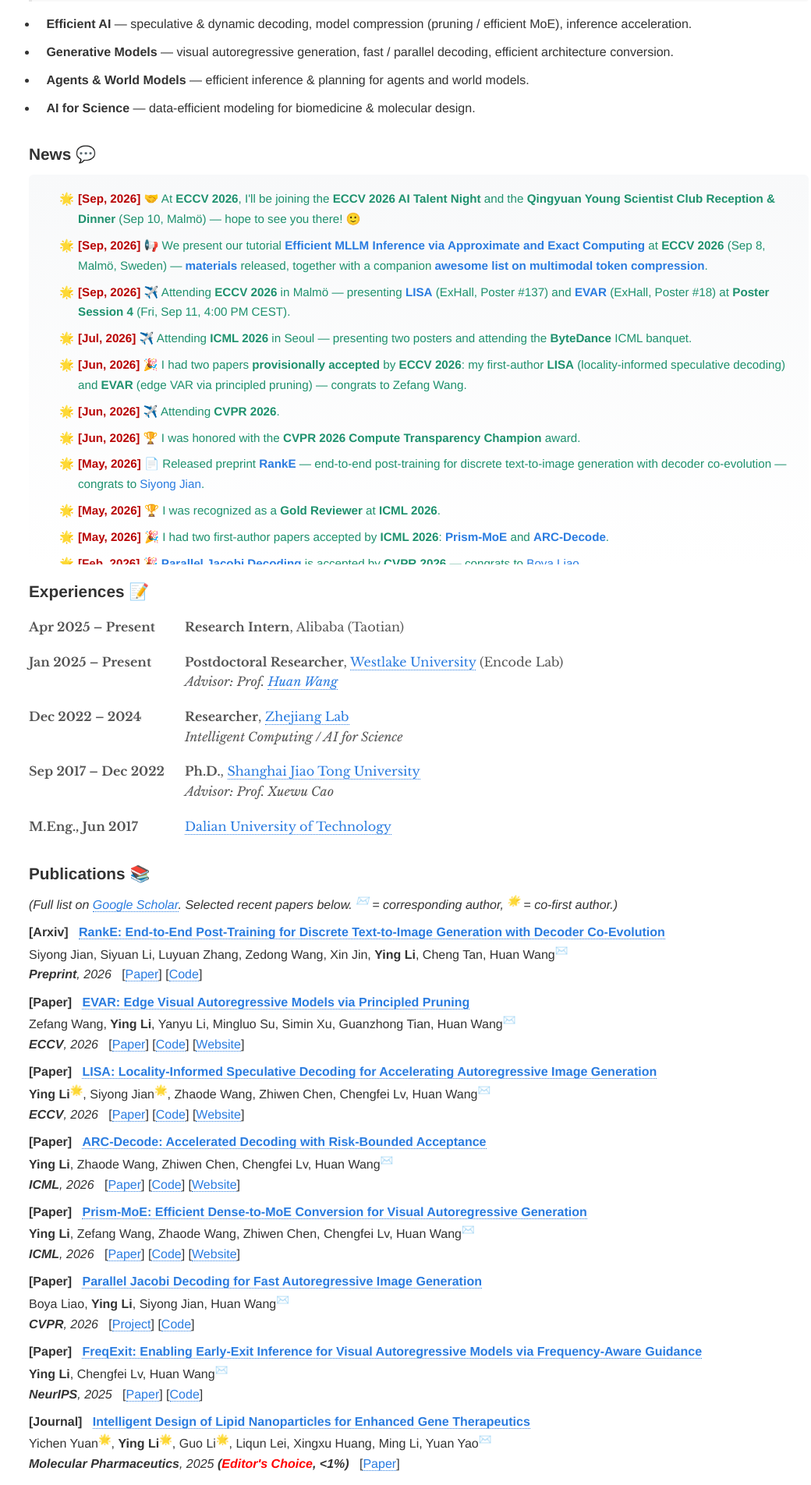
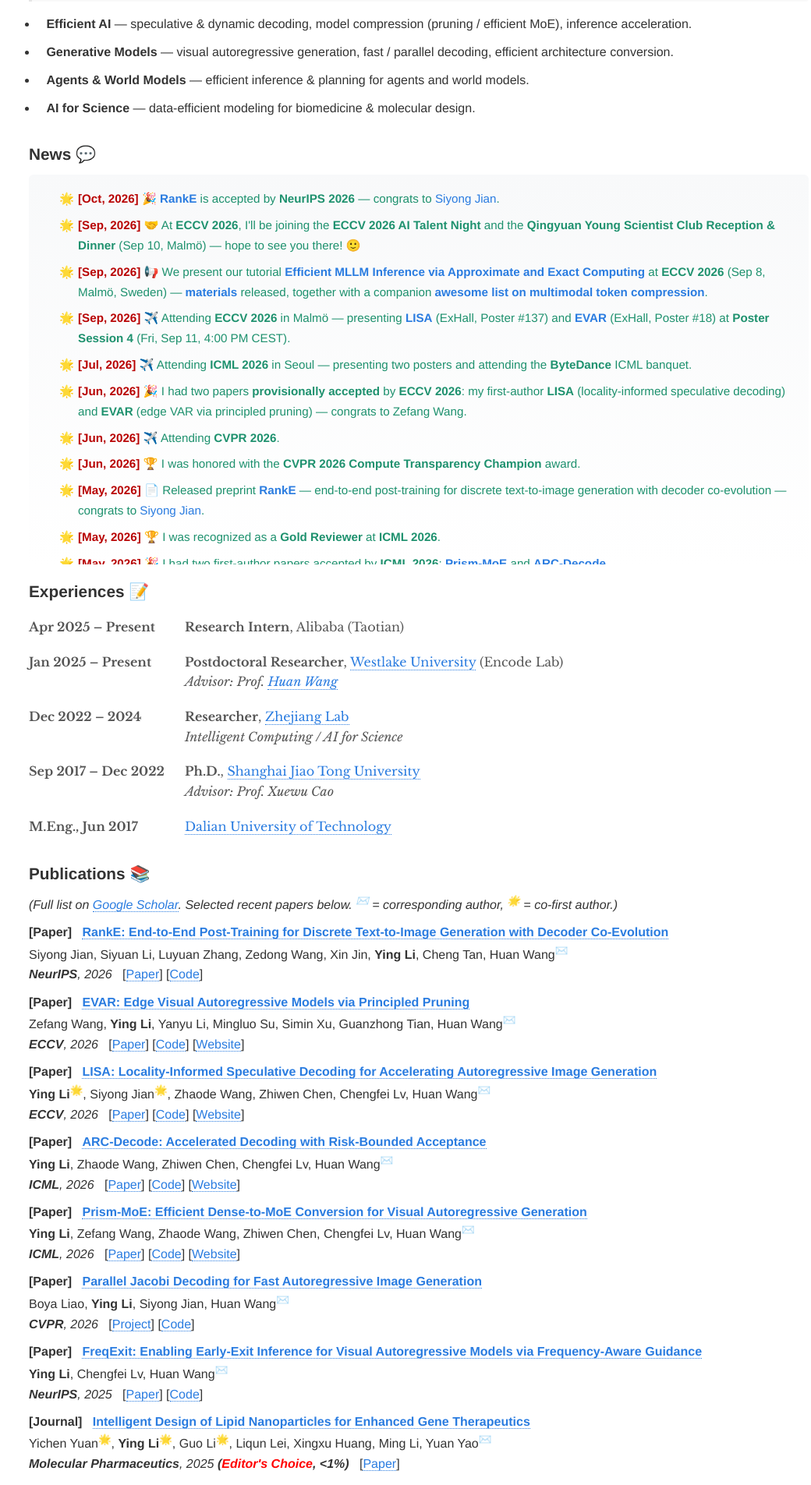
Before and after one commit to NeuraLiying/NeuraLiying.github.io, a Jekyll site: the page built from index.md, in a window 1280 px wide. Shown: the part 572-2477 px from the top of the page at 78% size, without its empty margins (103-1143 px from the left). Built offline with Jekyll 4.4.1, drawn with Linux system fonts in a browser that asks for light colours; our own code applies the rules of GitHub Pages for plain Markdown files; some of the changed text lies outside the part shown.

Commit message:
RankE accepted by NeurIPS 2026 (news + publication entry); Academic Service: add ECCV (2026) & ICLR (2027) reviewers
Co-Authored-By: Claude Code <noreply@anthropic.com>

```diff
--- a/index.md
+++ b/index.md
@@ -21,6 +21,7 @@ My research spans **inference acceleration** (speculative & dynamic decoding), *
 
 <div style="max-height:500px;overflow-y:auto;padding:15px;background-color:#f9f9f9;border-radius:6px;">
   <ul>
+    <li><b><font color="#b80000">[Oct, 2026]</font></b> 🎉 <a href="https://arxiv.org/pdf/2605.21195" target="_blank"><b>RankE</b></a> is accepted by <b>NeurIPS 2026</b> — congrats to <a href="https://syjmelody.github.io/" target="_blank">Siyong Jian</a>.</li>
     <li><b><font color="#b80000">[Sep, 2026]</font></b> 🤝 At <b>ECCV 2026</b>, I'll be joining the <b>ECCV 2026 AI Talent Night</b> and the <b>Qingyuan Young Scientist Club Reception &amp; Dinner</b> (Sep 10, Malmö) — hope to see you there! 🙂</li>
     <li><b><font color="#b80000">[Sep, 2026]</font></b> 📢 We present our tutorial <a href="https://einfer-mllm.github.io/Tutorial-ECCV-26" target="_blank"><b>Efficient MLLM Inference via Approximate and Exact Computing</b></a> at <b>ECCV 2026</b> (Sep 8, Malmö, Sweden) — <a href="https://github.com/EInfer-MLLM/Tutorial-ECCV-26" target="_blank"><b>materials</b></a> released, together with a companion <a href="https://github.com/cokeshao/Awesome-Multimodal-Token-Compression" target="_blank"><b>awesome list on multimodal token compression</b></a>.</li>
     <li><b><font color="#b80000">[Sep, 2026]</font></b> ✈️ Attending <b>ECCV 2026</b> in Malmö — presenting <a href="https://eccv.ecva.net/virtual/2026/poster/3385" target="_blank"><b>LISA</b></a> (ExHall, Poster #137) and <a href="https://eccv.ecva.net/virtual/2026/poster/3596" target="_blank"><b>EVAR</b></a> (ExHall, Poster #18) at <b>Poster Session 4</b> (Fri, Sep 11, 4:00 PM CEST).</li>
@@ -86,9 +87,9 @@ My research spans **inference acceleration** (speculative & dynamic decoding), *
 *(Full list on [Google Scholar](https://scholar.google.com/citations?user=jIkHgFAAAAAJ). Selected recent papers below. <sup>✉️</sup> = corresponding author, <sup>🌟</sup> = co-first author.)*
 
 <p>
-  <b>[Arxiv]</b> &nbsp; <b><a href="https://arxiv.org/pdf/2605.21195" target="_blank" style="color:#2a7ce0;text-decoration:none;">RankE: End-to-End Post-Training for Discrete Text-to-Image Generation with Decoder Co-Evolution</a></b><br>
+  <b>[Paper]</b> &nbsp; <b><a href="https://arxiv.org/pdf/2605.21195" target="_blank" style="color:#2a7ce0;text-decoration:none;">RankE: End-to-End Post-Training for Discrete Text-to-Image Generation with Decoder Co-Evolution</a></b><br>
   Siyong Jian, Siyuan Li, Luyuan Zhang, Zedong Wang, Xin Jin, <b>Ying Li</b>, Cheng Tan, Huan Wang<sup>✉️</sup><br>
-  <span class="pub-info"><i><b>Preprint</b>, 2026</i> &nbsp;
+  <span class="pub-info"><i><b>NeurIPS</b>, 2026</i> &nbsp;
     [<a href="https://arxiv.org/pdf/2605.21195" target="_blank" style="color:#2a7ce0;text-decoration:none;">Paper</a>]
     [<a href="https://github.com/syjmelody/RankE" target="_blank" style="color:#2a7ce0;text-decoration:none;">Code</a>]
   </span>
```
Also changed, not shown: other parts of index.md (+1 -1 lines).
